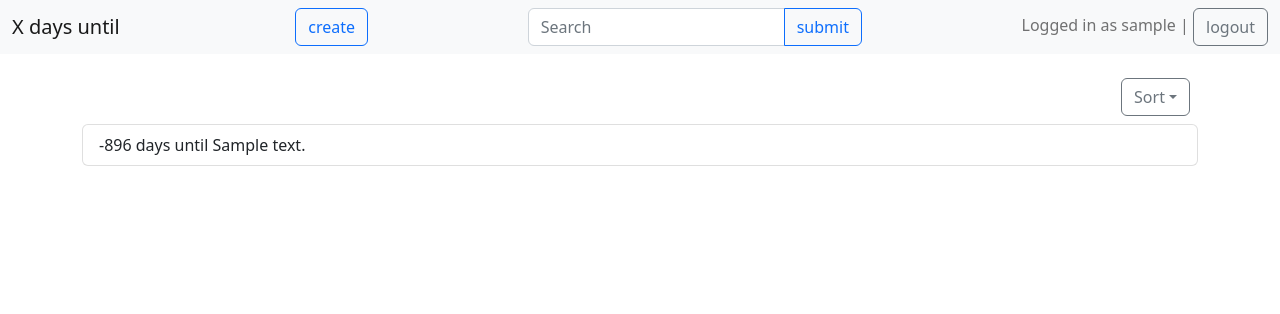
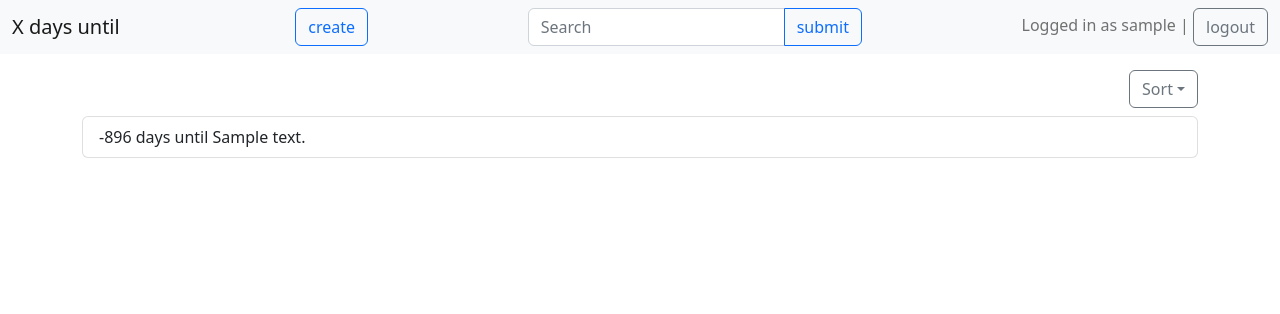
Before and after one commit to pabaldovi/event_list, a Django app: page / in a window 1280 px wide. Shown: the top 314 px of the page. Run offline with Django 4.2, Linux system fonts and the light colour scheme; a user stored in the database is signed in; tables that the repository leaves empty hold one stand-in row (values such as "Sample post"); parts of the project's set-up code (start-up, migrations or seed data) failed here and were passed over; some libraries are stand-ins or nearby versions.

Commit message:
changed margin spacing for sort button

```diff
--- a/events/templates/events/filter_btn.html
+++ b/events/templates/events/filter_btn.html
@@ -1,6 +1,6 @@
 {% if object_list %}
 <div class="d-flex flex-row-reverse">
-    <div class="dropdown m-2">
+    <div class="dropdown mb-2">
         <button class="btn btn-outline-secondary dropdown-toggle" type="button" id="dropdownMenuButton1" data-bs-toggle="dropdown" aria-expanded="false">Sort</button>
         <ul class="dropdown-menu" aria-labelledby="dropdownMenuButton1">
             {% if request.path == '/' %}
```
